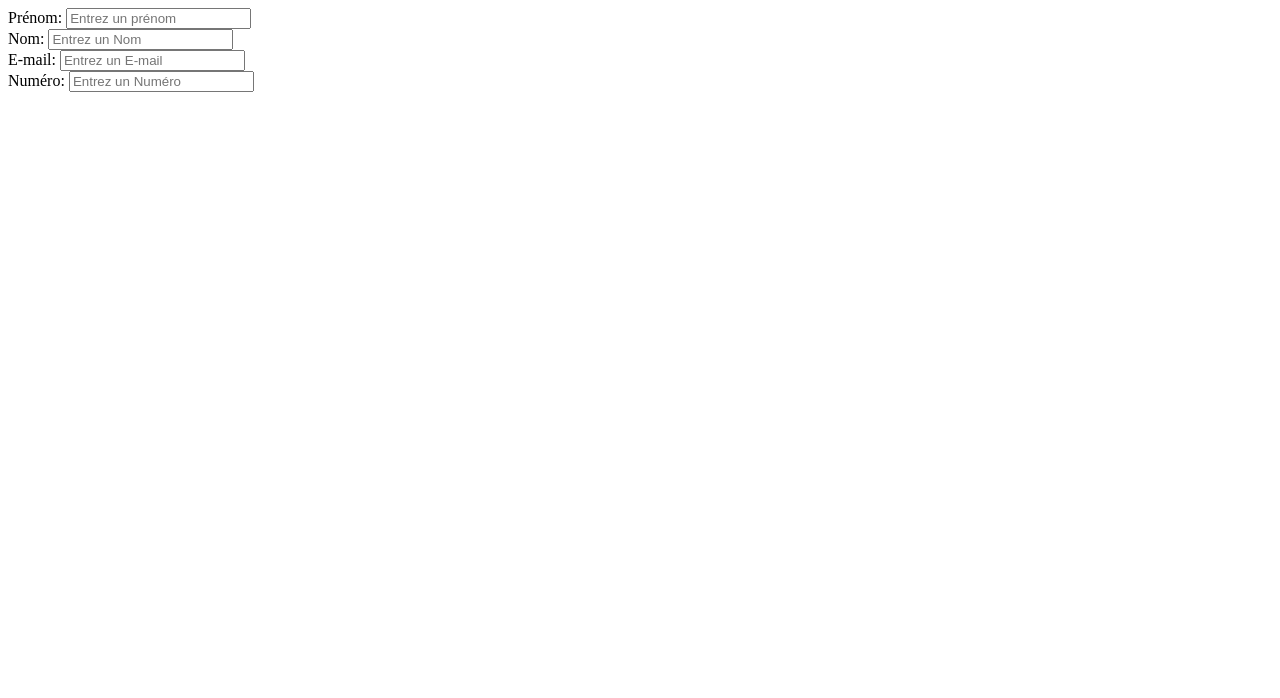
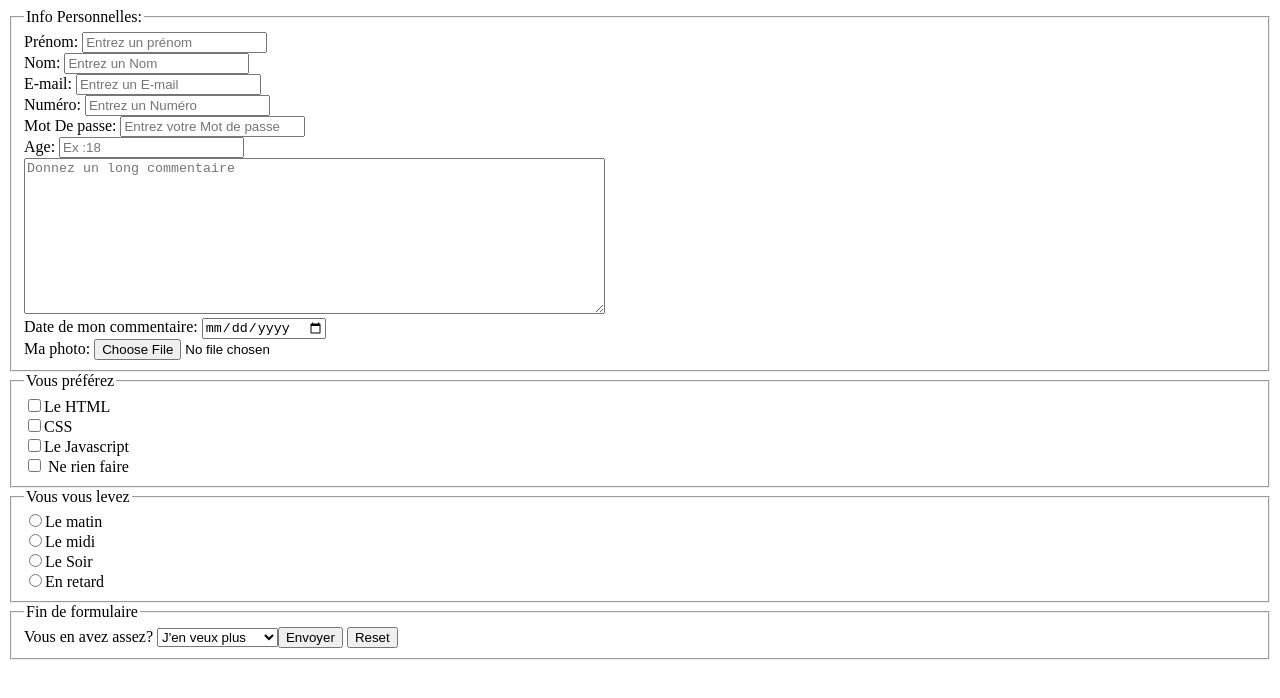
Before and after one commit to AdrienSigur/Cours-30-10-2023, a plain HTML site: page Formulaire/Formulaire.html in a window 1280 px wide. Drawn offline with Linux system fonts and the light colour scheme.

Commit message:
Formulaire/

```diff
--- a/Formulaire/Formulaire.html
+++ b/Formulaire/Formulaire.html
@@ -1,30 +1,147 @@
 <!DOCTYPE html>
 <html lang="en">
 <head>
+    <link href="style.css" rel="stylesheet">
     <meta charset="UTF-8">
     <meta name="viewport" content="width=device-width, initial-scale=1.0">
     <title>Document</title>
 </head>
+
 <body>
+    <form>
+        <fieldset>
+         <legend>Info Personnelles:</legend>
 
-    <form>
-<label for="Prénom">Prénom:</label>
-<input type="text" name="Prénom" placeholder="Entrez un prénom" maxlength="20" id="prénom">
-<br>
+<div>
+        <label for="Prénom">Prénom:</label>
 
-<label for="Nom">Nom:</label>
-<input type="text" name="Nom" placeholder="Entrez un Nom" maxlength="20" id="Nom">
+        <input type="text" name="Prénom" placeholder="Entrez un prénom" minlength="8" maxlength="30" id="prénom">
 
-<br>
+</div>
 
-<label for="E-mail">E-mail:</label>
-<input type="text" name="E-mail" placeholder="Entrez un E-mail" maxlength="20" id="E-mail">
-<br>
+<div>
+        <label for="Nom">Nom:</label>
 
-<label for="Numéro">Numéro:</label>
-<input type="text" name="Numéro" placeholder="Entrez un Numéro" maxlength="20" id="prénom">
+          <input type="text" name="Nom" placeholder="Entrez un Nom" minlength="8" maxlength="30" id="Nom">
+</div>
+
+       <label for="E-mail">E-mail:</label>
+          <input type="text" name="E-mail" placeholder="Entrez un E-mail" minlength="8" maxlength="30" id="E-mail">
+
+<div>
+
+     <label for="Numéro">Numéro:</label>
+         <input type="text" name="Numéro" placeholder="Entrez un Numéro" minlength="8" maxlength="30" id="Numéro">
+
+</div>
+
+    <label for="password">Mot De passe:</label>
+         <input type="password" placeholder="Entrez votre Mot de passe" />
+
+<div>
+
+   <label for="Age">Age:</label>
+   <input type="number" placeholder="Ex :18"/>
+
+</div>
+
+<div>
+
+<textarea id="Commentaire" rows="10" cols="70" placeholder="Donnez un long commentaire"></textarea>
+
+</div>
+
+<div>
+
+<label for="date">Date de mon commentaire:</label>
+<input type="date" />
+
+</div>
+
+<div>
+
+<label for="file">Ma photo:</label>
+<input type="file"/>
+
+
+</div>
+
+</fieldset>
 
     </form>
 
+<form>
+
+    <fieldset>
+
+          <legend>Vous préférez</legend>
+<div>
+          <input type ="checkbox"  id="Checkbox1"/><label for="Checkbox1"></label>Le HTML</label>
+</div>
+<div>
+          <input type ="checkbox" id="Checkbox2"/><label for="Checkbox2">CSS</label>
+<div>
+          <input type ="checkbox" id="Checkbox3" /><label for="Checkbox3"></label>Le Javascript</label>
+ </div>
+         <input type="checkbox" id="Checkbox4"/><label for="Checkbox4"></label> Ne rien faire </label>
+ <div>
+
+</div>
+</fieldset>
+
+</form>
+<form>
+
+<fieldset>
+ <legend>Vous vous levez</legend>
+<div>
+
+ <input type="radio" name="Le matin" id="Radio1"><label for="Le matin">Le matin </label>
+
+</div>
+
+<div>
+    <input type="radio" name="Le midi" id="Radio2"><label for="Le midi">Le midi </label>
+</div>
+
+<div>
+    <input type="radio" name="Le soir" id="Radio3"><label for="Le Soir">Le Soir </label>
+</div>
+
+<div>
+    <input type="radio" name="En retard" id="Radio4"><label for="En retard">En retard </label>
+</div>
+</fieldset>
+
+</form>
+<form>
+    <fieldset>
+<legend>Fin de formulaire</legend>
+
+
+      <label for="Liste">Vous en avez assez?</label>
+         <select name="Liste" id="Liste" >
+
+<optgroup label="Team Pas Encore">
+
+<option value="option1">J'en veux plus</option>
+<option value="option2">C'est super !</option>
+
+</optgroup>
+<optgroup label="Team Oula">
+
+    <option value="option1">J'en ai marre</option>
+    <option value="option2">Pitié !</option>
+
+</optgroup>
+
+
+<input type="submit" value="Envoyer"/>
+
+<input type="submit" value="Reset"/>
+
+    </fieldset>
+</form>
+
 </body>
 </html>
```
